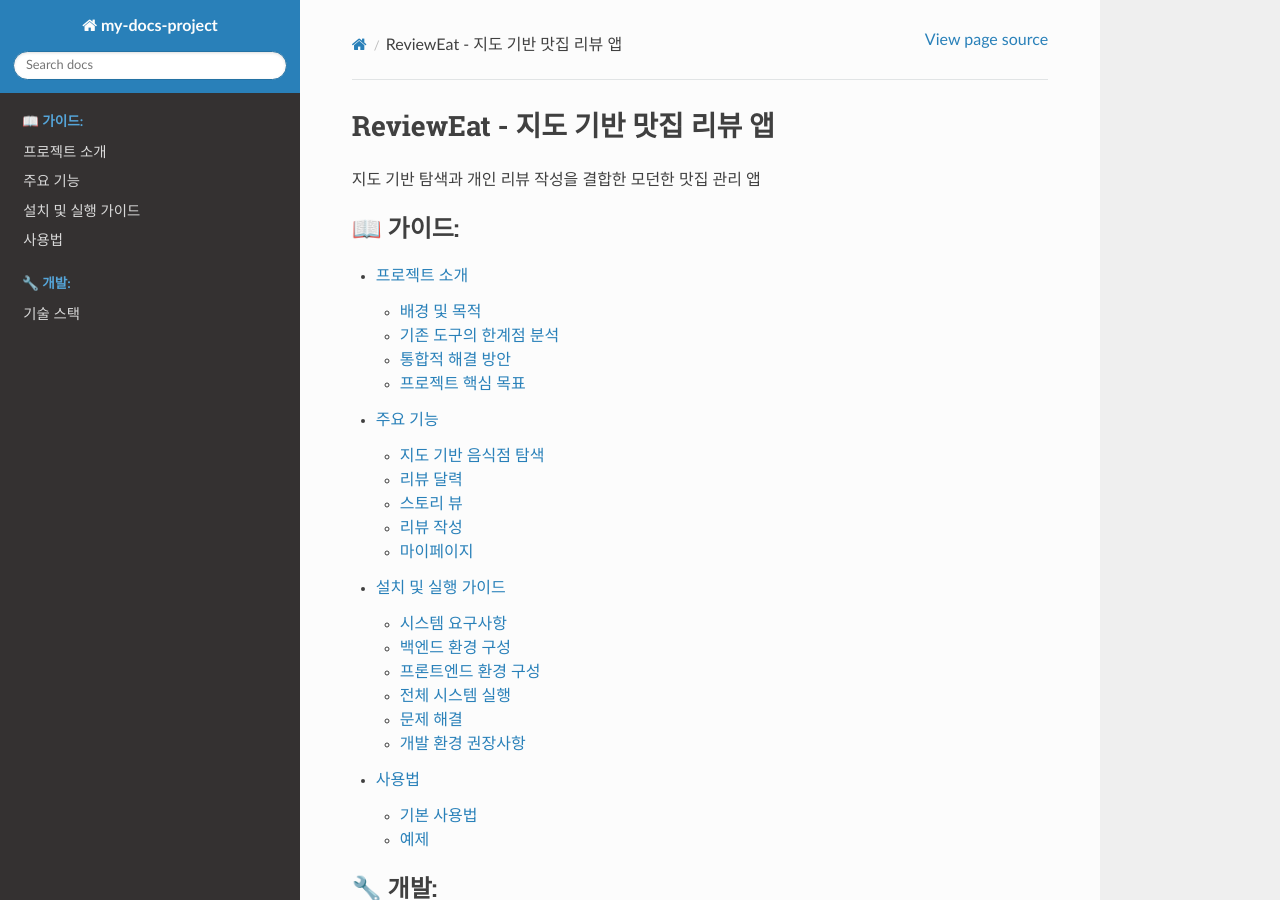
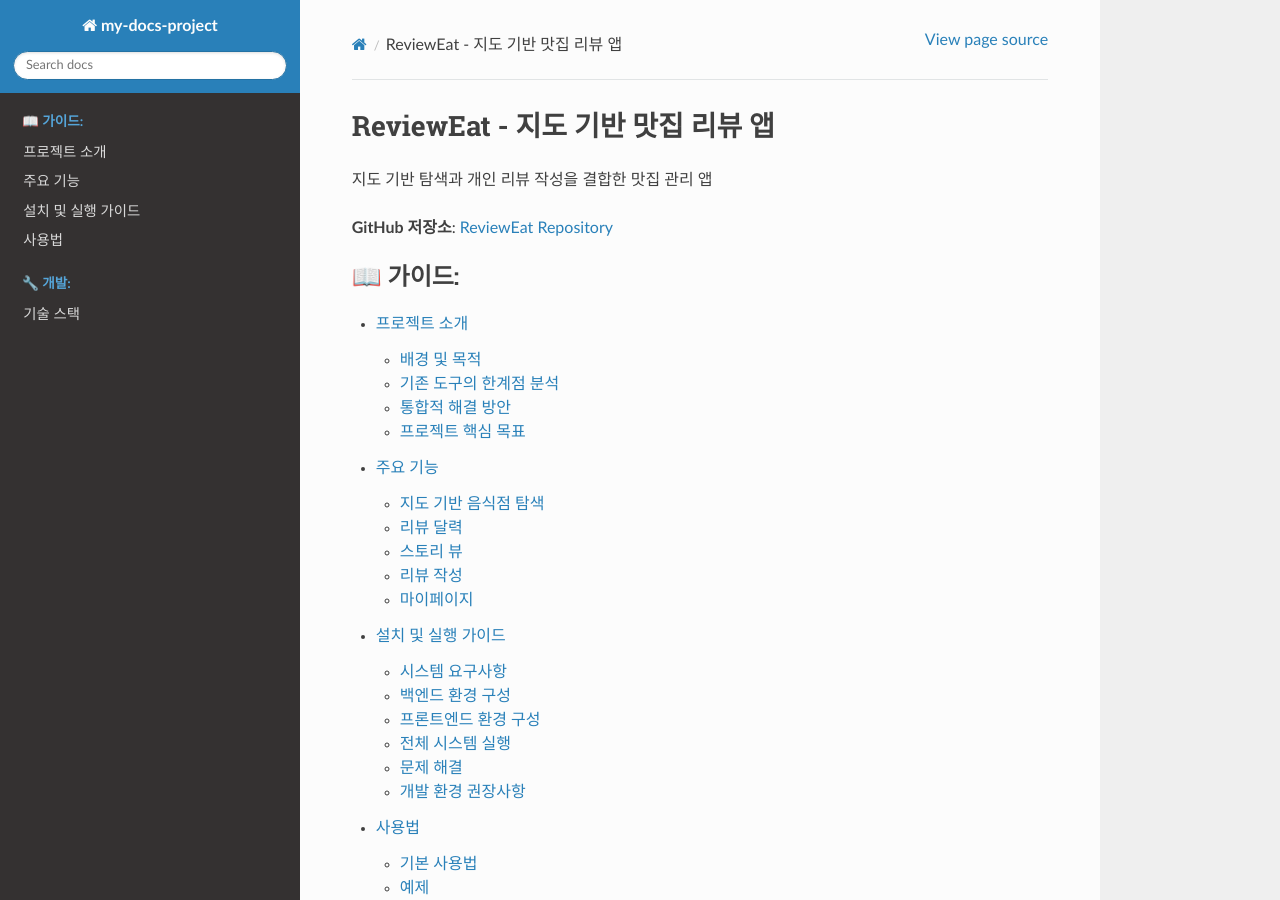
Before and after one commit to eonjong0218/my-docs-project, a Sphinx documentation site: the page built from docs/source/index.rst, in a window 1280 px wide and 900 px high. Built offline with Sphinx 7.4.7 and the Read the Docs theme 3.1.0, drawn with Linux system fonts in a browser that asks for light colours; pages that are not in the unit, such as notebooks, are missing from menus.

```diff
--- a/docs/source/index.rst
+++ b/docs/source/index.rst
@@ -1,7 +1,10 @@
 ReviewEat - 지도 기반 맛집 리뷰 앱
 ===================================
 
-지도 기반 탐색과 개인 리뷰 작성을 결합한 모던한 맛집 관리 앱
+지도 기반 탐색과 개인 리뷰 작성을 결합한 맛집 관리 앱
+
+**GitHub 저장소**: `ReviewEat Repository
+<https://github.com/eonjong0218/revieweat>`_
 
 .. toctree::
    :maxdepth: 2
```
